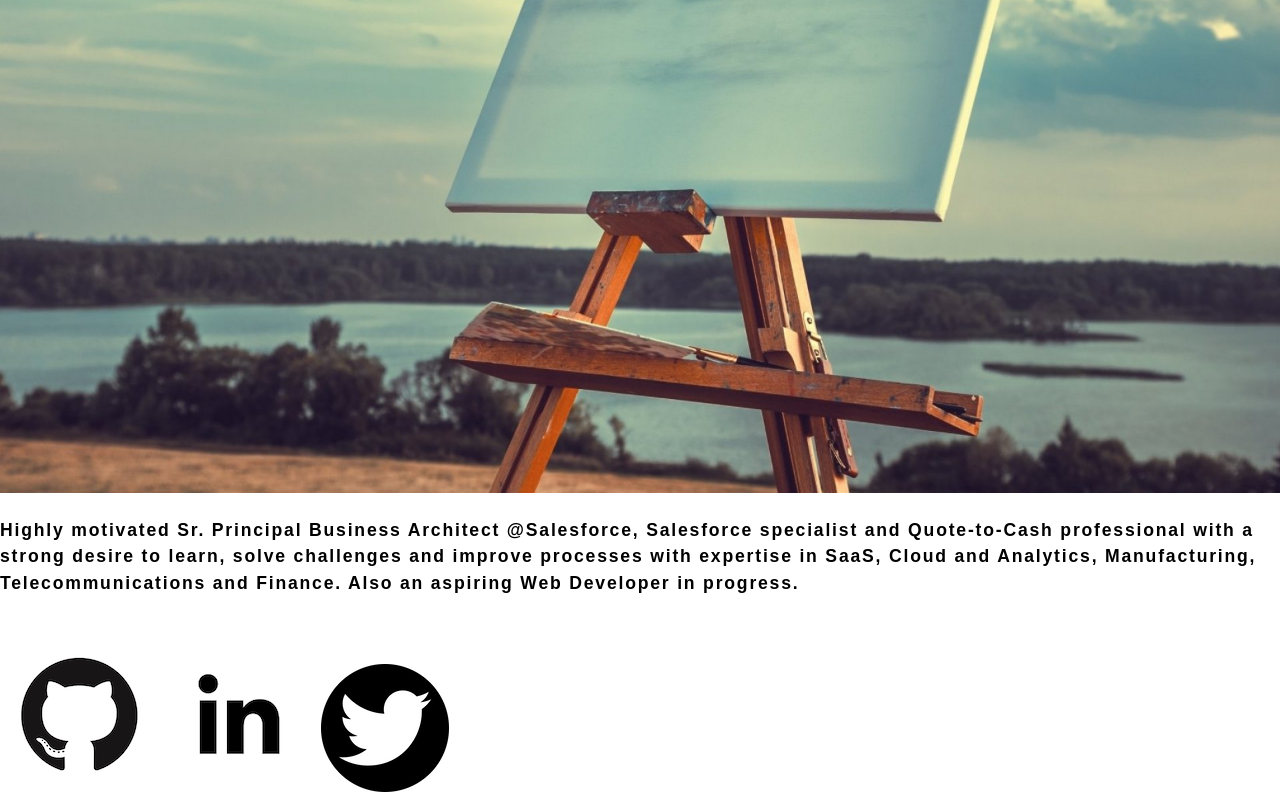
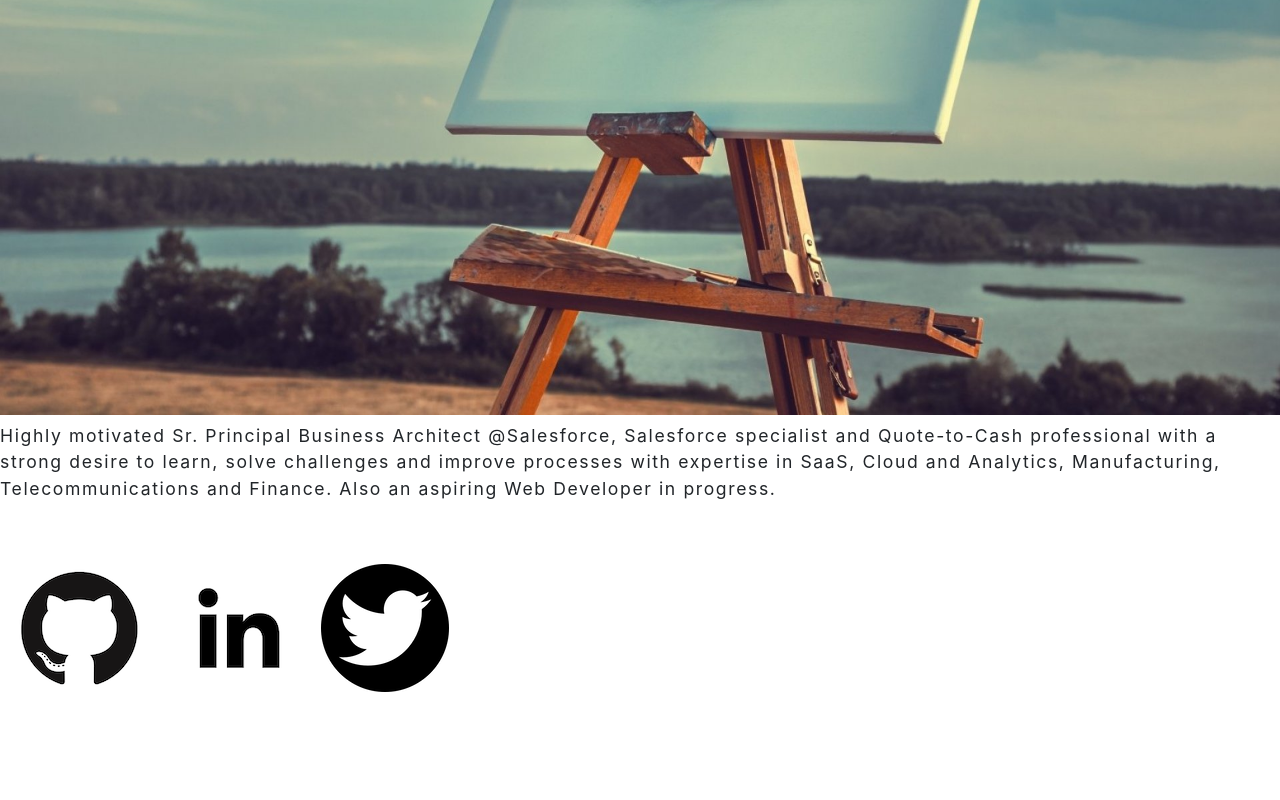
Before and after one commit to izabelacloud/React-Portfolio, a React (Create React App) app: page / in a window 1280 px wide. Shown: the part 459-1259 px from the top of the page. After the commit the page ends 1165 px from the top, so only its background shows below. Built offline with nearby package versions, Linux system fonts and the light colour scheme.

Commit message:
adding bootstrap plus clean up of files

```diff
--- a/src/App.js
+++ b/src/App.js
@@ -1,24 +1,19 @@
-import React, {useState} from "react";
+import React from "react";
 import Header from "./components/Header";
-import Projects from "./components/Projects";
-import Footer from "./components/Footer"
+import Footer from "./components/Footer";
+import 'bootstrap/dist/css/bootstrap.min.css';
 
 const App = () => {
-  const [contactSelected, setContactSelected] = useState(false);
 
   return (
     <>
     <div>
-        <Header>contactSelected={contactSelected}</Header>
-    {/* </div>
-        <Projects></Projects>
-    <div> */}
+        <Header></Header>
+    </div>
+    <div>
         <Footer></Footer>
     </div>
-
-
     </>
-
   )
 
 }
--- a/src/components/Footer.js
+++ b/src/components/Footer.js
@@ -1,4 +1,5 @@
 import React from "react";
+import 'bootstrap/dist/css/bootstrap.min.css';
 
 const Footer = () => (
     <>
--- a/src/components/Navigation.js
+++ b/src/components/Navigation.js
@@ -1,4 +1,5 @@
 import React from 'react';
+import 'bootstrap/dist/css/bootstrap.min.css';
 
 function Navigation(props) {
   const tabs = ['About Me', 'Portfolio', 'Contact', 'Resume'];
--- a/src/components/Projects.js
+++ b/src/components/Projects.js
@@ -1,5 +1,6 @@
 import React, { useState} from "react";
 import projects from '../projects.json';
+import 'bootstrap/dist/css/bootstrap.min.css';
 
 
 
@@ -38,13 +39,6 @@ function Projects() {
   const [projectsList, setProjectsList] = useState(projects);
 
 
-  const removeProject = (projectId) => {
-    const projectsListNewArr = projectsList.filter((project) => project.id !== projectId);
-    setProjectsList(projectsListNewArr)
-  }
-
-
-
  const renderProject = (project) => {
    return (
      <ProjectCard
@@ -52,7 +46,7 @@ function Projects() {
      image={project.image}
      id={project.id}
      url={project.url}
-     removeProject={removeProject}
+     key={project.id}
      />
    )
  }
--- a/src/components/pages/Contact.js
+++ b/src/components/pages/Contact.js
@@ -1,5 +1,6 @@
 import React, { useState } from "react";
 import { validateEmail} from '../../utils/helpers';
+import 'bootstrap/dist/css/bootstrap.min.css';
 
 function Contact() {
 
--- a/src/components/pages/Resume.js
+++ b/src/components/pages/Resume.js
@@ -1,4 +1,5 @@
 import React from "react";
+import 'bootstrap/dist/css/bootstrap.min.css';
 
 const Resume = () => (
   <div>
--- a/src/index.css
+++ b/src/index.css
@@ -1,4 +1,4 @@
-/* body {
+body {
   margin: 0;
   font-family: -apple-system, BlinkMacSystemFont, 'Segoe UI', 'Roboto', 'Oxygen',
     'Ubuntu', 'Cantarell', 'Fira Sans', 'Droid Sans', 'Helvetica Neue',
@@ -10,7 +10,7 @@
 code {
   font-family: source-code-pro, Menlo, Monaco, Consolas, 'Courier New',
     monospace;
-} */
+}
 
 
 main {
@@ -256,7 +256,7 @@ textarea {
   cursor: pointer;
 }
 
-.modalBackdrop {
+/* .modalBackdrop {
 	background: rgba(0, 0, 0, .65);
 	bottom: 0;
 	left: 0;
@@ -265,22 +265,22 @@ textarea {
 	right: 0;
 	top: 0;
 	z-index: 1;
-}
+} */
 
-.modalContainer {
+/* .modalContainer {
 	background: var(--darker);
 	border-radius: 5px;
 	max-width: 100%;
 	margin: 50px auto;
 	padding: 15px;
 	width: 960px;
-}
+} */
 
-.modalTitle {
+/* .modalTitle {
 	font-size: 18px;
 	font-weight: 600;
 	margin-bottom: 25px;
-}
+} */
 
 button {
 	background: var(--primary);
```
Also changed, not shown: src/components/Header.js (+3 -5 lines), src/components/pages/About.js (+1 -13 lines).
